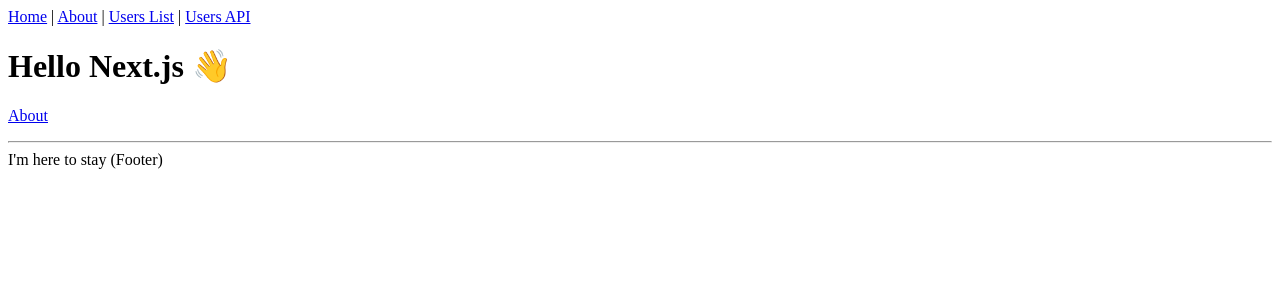
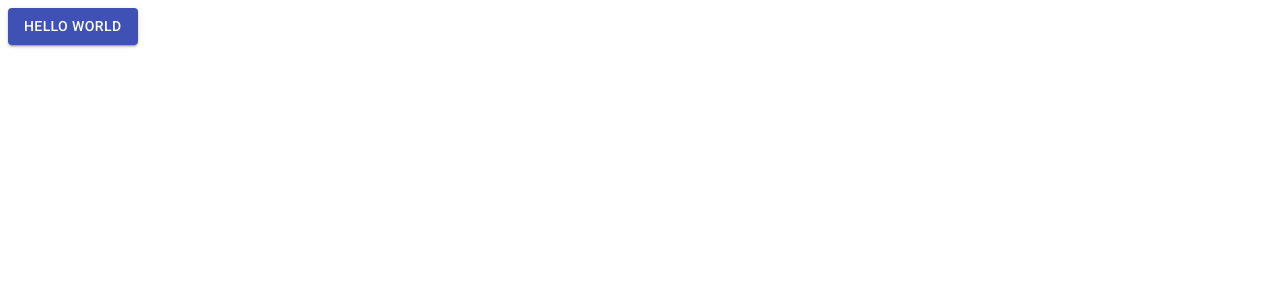
Before and after one commit to 494Studios/Hanji-website, a Next.js app: page / in a window 1280 px wide. Shown: the top 300 px of the page. Built offline with nearby package versions, Linux system fonts and the light colour scheme.

Commit message:
Added MUI

```diff
--- a/package.json
+++ b/package.json
@@ -11,6 +11,8 @@
     "type-check": "tsc"
   },
   "dependencies": {
+    "@material-ui/core": "^4.11.2",
+    "@material-ui/icons": "^4.11.2",
     "next": "latest",
     "react": "^16.12.0",
     "react-dom": "^16.12.0"
--- /dev/null
+++ b/pages/_document.tsx
@@ -0,0 +1,37 @@
+import Document, {
+  Html,
+  Head,
+  Main,
+  NextScript,
+  DocumentContext,
+} from 'next/document';
+
+class MyDocument extends Document {
+  static async getInitialProps(ctx: DocumentContext) {
+    const initialProps = await Document.getInitialProps(ctx);
+    return { ...initialProps };
+  }
+
+  render() {
+    return (
+      <Html>
+        <Head>
+          <link
+            rel="stylesheet"
+            href="https://fonts.googleapis.com/css?family=Roboto:300,400,500,700&display=swap"
+          />
+          <link
+            rel="stylesheet"
+            href="https://fonts.googleapis.com/icon?family=Material+Icons"
+          />
+        </Head>
+        <body>
+          <Main />
+          <NextScript />
+        </body>
+      </Html>
+    );
+  }
+}
+
+export default MyDocument;
--- a/pages/index.tsx
+++ b/pages/index.tsx
@@ -1,15 +1,10 @@
-import Link from 'next/link';
-import Layout from '../components/Layout';
+import { Button } from '@material-ui/core';
+import React from 'react';
 
 const IndexPage = () => (
-  <Layout title="Home | Next.js + TypeScript Example">
-    <h1>Hello Next.js 👋</h1>
-    <p>
-      <Link href="/about">
-        <a>About</a>
-      </Link>
-    </p>
-  </Layout>
+  <Button variant="contained" color="primary">
+    Hello World
+  </Button>
 );
 
 export default IndexPage;
```
Also changed, not shown: 1 other file (tests, documents, lock files or other folders).
